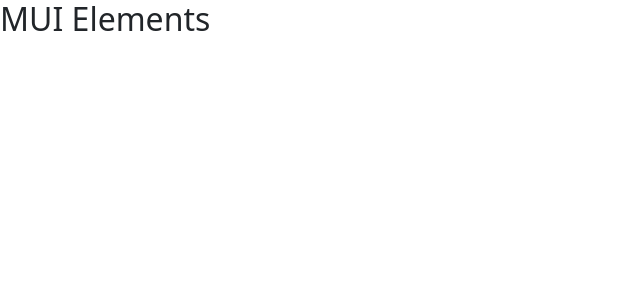
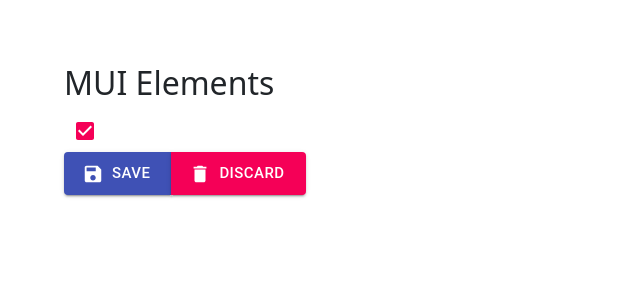
Before and after one commit to priyan1995/React-fundamenals, a React (Create React App) app: page /material-ui-elements in a window 1280 px wide. Shown: the top 300 px of the page, without its empty margins (0-640 px from the left). Built offline with nearby package versions, Linux system fonts and the light colour scheme.

Commit message:
checkbox and button groupd added with MUI

```diff
--- a/package.json
+++ b/package.json
@@ -5,6 +5,8 @@
   "dependencies": {
     "@emotion/react": "^11.9.0",
     "@emotion/styled": "^11.8.1",
+    "@material-ui/core": "^4.12.4",
+    "@material-ui/icons": "^4.11.3",
     "@mui/material": "^5.6.4",
     "@popperjs/core": "^2.11.5",
     "@testing-library/jest-dom": "^5.16.4",
--- a/src/App.css
+++ b/src/App.css
@@ -16,3 +16,7 @@ td {
   object-fit: cover;
   object-position: center;
 }
+
+.pd-mui-wrapper{
+  padding:5%
+}
--- /dev/null
+++ b/src/components/MaterialUi/MaterialUiCheckbox.jsx
@@ -0,0 +1,18 @@
+import React, { useState } from 'react';
+import Checkbox from '@material-ui/core/Checkbox';
+
+
+export const MaterialUiCheckbox = () => {
+    const [checked, setChecked] = useState(true)
+    return (
+        <div>
+            <Checkbox
+                checked={checked}
+                onChange={(e) => setChecked(e.target.checked)}
+                inputProps={{
+                    'area-label': 'secondary checkbox'
+                }}
+            />
+        </div>
+    )
+}
--- a/src/components/MaterialUi/MatirialUiElements.jsx
+++ b/src/components/MaterialUi/MatirialUiElements.jsx
@@ -1,10 +1,51 @@
 import React from 'react';
+import Button from '@material-ui/core/Button';
+import ButtonGroup from '@material-ui/core/ButtonGroup';
+import Grid from '@material-ui/core/Grid';
+import Box from '@material-ui/core/Box';
+import DeleteIcon from '@material-ui/icons/Delete';
+import SaveIcon from '@material-ui/icons/Save';
+import { MaterialUiCheckbox } from './MaterialUiCheckbox';
+
 
 const MaterialUiElements = () => {
-    return(
-        <>
-        <h2>MUI Elements</h2>
-        </>
+    return (
+        <div className='pd-mui-wrapper'>
+            <Box sx={{ flexGrow: 1 }}>
+                <Grid container spacing={2}>
+                    <Grid item xs={12} >
+                        <h2>MUI Elements</h2>
+
+                        <MaterialUiCheckbox />
+
+                        <ButtonGroup>
+
+                            <Button
+                                startIcon={<SaveIcon />}
+                                size="large"
+                                variant="contained"
+                                color="primary"
+                            >
+                                Save
+                            </Button>
+
+                            <Button
+                                startIcon={<DeleteIcon />}
+                                size="large"
+                                variant="contained"
+                                color="secondary"
+                            >
+                                Discard
+                            </Button>
+
+                        </ButtonGroup>
+
+                    </Grid>
+                </Grid>
+            </Box>
+
+
+        </div>
     )
 }
 
```
Also changed, not shown: 1 other file (tests, documents, lock files or other folders).
